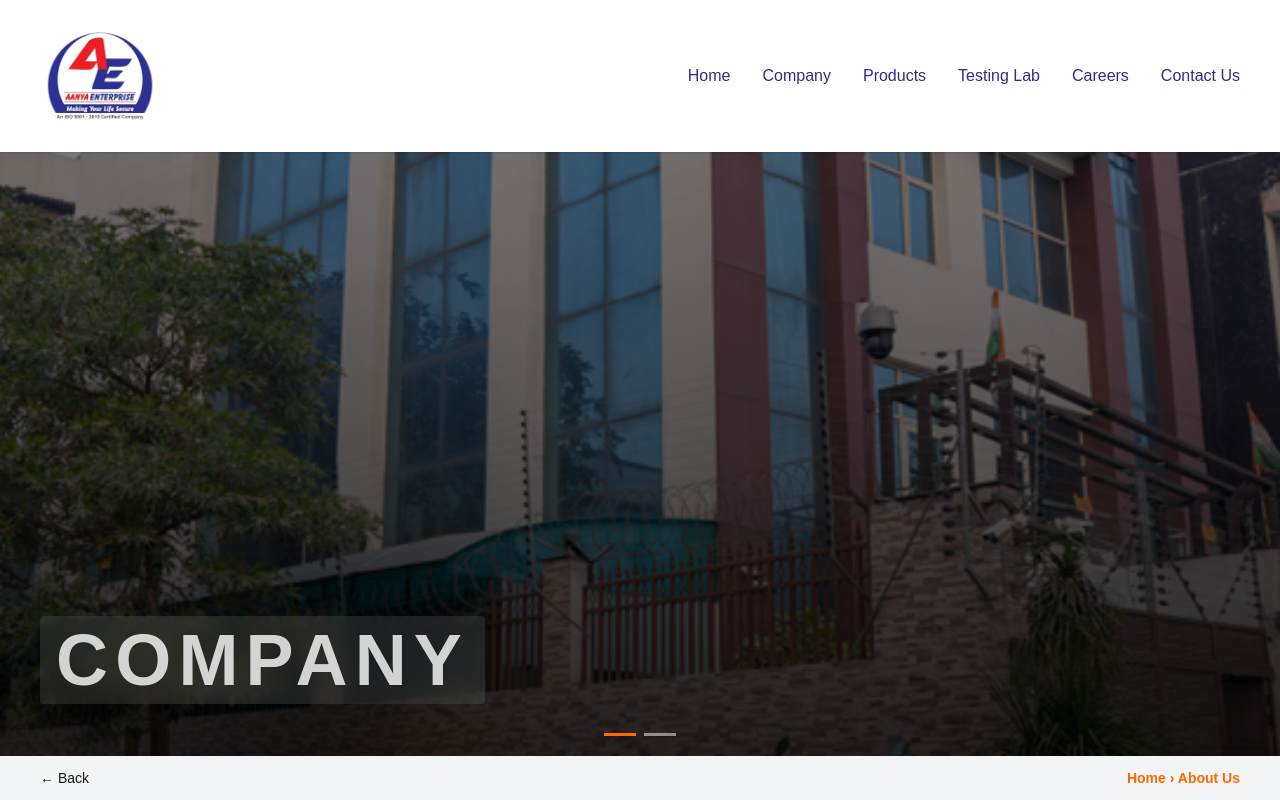
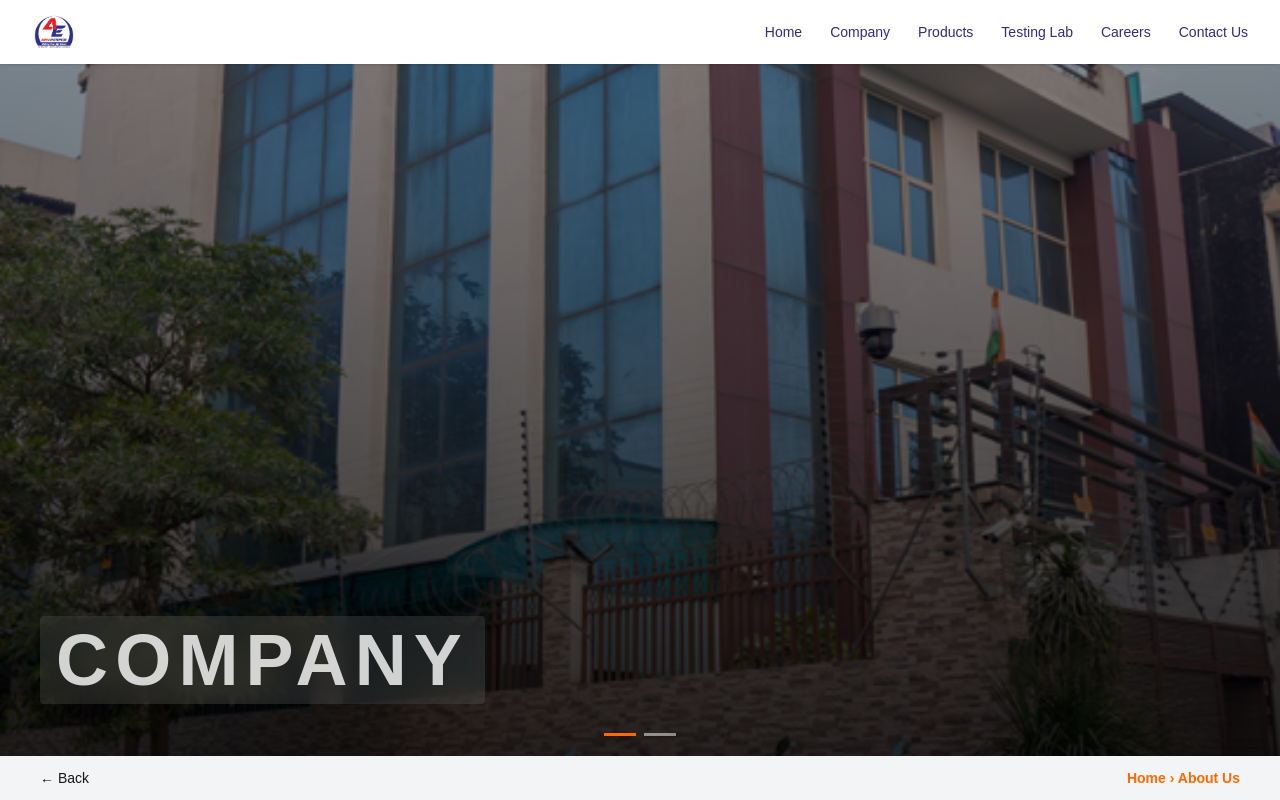
Before and after one commit to anandkumar778/Anya, a Next.js app: page /about/company/about-us in a window 1280 px wide. Shown: the top 800 px of the page. Built offline with nearby package versions, Linux system fonts and the light colour scheme.

Commit message:
Navbar change

```diff
--- a/components/Navbar.tsx
+++ b/components/Navbar.tsx
@@ -2,51 +2,80 @@
 
 import Link from "next/link";
 import Image from "next/image";
-import { useState } from "react";
+import { useEffect, useRef, useState } from "react";
 
 export default function Navbar() {
   const [openMenu, setOpenMenu] = useState<string | null>(null);
   const [mobileOpen, setMobileOpen] = useState(false);
   const [mobileDropdown, setMobileDropdown] = useState<string | null>(null);
 
+  const navRef = useRef<HTMLUListElement | null>(null);
+
+  // desktop outside click
+  useEffect(() => {
+    const handler = (e: MouseEvent) => {
+      if (navRef.current && !navRef.current.contains(e.target as Node)) {
+        setOpenMenu(null);
+      }
+    };
+    document.addEventListener("mousedown", handler);
+    return () => document.removeEventListener("mousedown", handler);
+  }, []);
+
+  // helper → mobile dropdown toggle (only one open)
+  const toggleMobileDropdown = (name: string) => {
+    setMobileDropdown(prev => (prev === name ? null : name));
+  };
+
   return (
     <nav className="fixed top-0 left-0 w-full bg-white shadow-sm z-50">
-      <div className="max-w-7xl mx-auto px-6 md:px-10 py-4 flex items-center justify-between">
+      {/* TOP BAR */}
+      <div className="max-w-7xl mx-auto px-4 md:px-8 h-[64px] flex items-center justify-between">
 
-        {/* Logo */}
+        {/* LOGO */}
         <Link href="/" className="flex items-center">
+          <div className="h-[44px] flex items-center">
             <Image
               src="/logo/ae-logo.png"
               alt="AE Logo"
-            width={120}
-            height={40}
-            className="object-contain"
+              width={160}
+              height={160}
+              className="h-full w-auto object-contain"
               priority
             />
+          </div>
         </Link>
 
-        {/* Mobile Menu Button */}
+        {/* MOBILE BUTTON */}
         <button
-          className="md:hidden text-3xl text-indigo-900 focus:outline-none"
-          onClick={() => setMobileOpen(!mobileOpen)}
+          type="button"
+          className="md:hidden text-2xl text-indigo-900"
+          onClick={() => {
+            setMobileOpen(!mobileOpen);
+            setMobileDropdown(null); // reset dropdowns
+          }}
         >
           ☰
         </button>
 
-        {/* Desktop Menu */}
-        <ul className="hidden md:flex items-center gap-8 text-indigo-900 font-medium">
-
-          <li><Link href="/" className="hover:text-indigo-700">Home</Link></li>
+        {/* DESKTOP MENU */}
+        <ul
+          ref={navRef}
+          className="hidden md:flex items-center gap-7 text-indigo-900 font-medium text-sm"
+        >
+          <li><Link href="/">Home</Link></li>
 
           {/* Company */}
-          <li
-            className="relative"
-            onMouseEnter={() => setOpenMenu("company")}
-            onMouseLeave={() => setOpenMenu(null)}
+          <li className="relative">
+            <button
+              type="button"
+              onClick={() =>
+                setOpenMenu(openMenu === "company" ? null : "company")
+              }
+              className="hover:text-indigo-700"
             >
-            <span className="cursor-pointer hover:text-indigo-700">
               Company
-            </span>
+            </button>
 
             {openMenu === "company" && (
               <Dropdown>
@@ -57,14 +86,16 @@ export default function Navbar() {
           </li>
 
           {/* Products */}
-          <li
-            className="relative"
-            onMouseEnter={() => setOpenMenu("products")}
-            onMouseLeave={() => setOpenMenu(null)}
+          <li className="relative">
+            <button
+              type="button"
+              onClick={() =>
+                setOpenMenu(openMenu === "products" ? null : "products")
+              }
+              className="hover:text-indigo-700"
             >
-            <span className="cursor-pointer hover:text-indigo-700">
               Products
-            </span>
+            </button>
 
             {openMenu === "products" && (
               <Dropdown>
@@ -75,76 +106,131 @@ export default function Navbar() {
             )}
           </li>
 
-          <li><Link href="/testing-lab/overview" className="hover:text-indigo-700">Testing Lab</Link></li>
-          <li><Link href="/careers" className="hover:text-indigo-700">Careers</Link></li>
-          <li><Link href="/contact-us" className="hover:text-indigo-700">Contact Us</Link></li>
+          <li><Link href="/testing-lab/overview">Testing Lab</Link></li>
+          <li><Link href="/careers">Careers</Link></li>
+          <li><Link href="/contact-us">Contact Us</Link></li>
         </ul>
       </div>
 
+
+
+
       {/* MOBILE MENU */}
 {mobileOpen && (
-        <div className="md:hidden bg-white border-t shadow-lg px-6 py-6 space-y-4 text-indigo-900 font-medium">
-
-          <Link href="/" onClick={() => setMobileOpen(false)} className="block">
+  <div
+    className="md:hidden bg-white border-t shadow
+               px-4 py-4 text-sm
+               max-h-[calc(100vh-64px)] overflow-y-auto"
+  >
+    {/* Home */}
+    <Link
+      href="/"
+      className="block py-2 border-b"
+      onClick={() => setMobileOpen(false)}
+    >
       Home
     </Link>
 
-          {/* Mobile Company Dropdown */}
+    {/* Company */}
     <button
-            className="w-full text-left flex justify-between items-center"
-            onClick={() =>
-              setMobileDropdown(mobileDropdown === "company" ? null : "company")
-            }
+      type="button"
+      className="w-full flex justify-between items-center py-2 font-medium"
+      onClick={() => toggleMobileDropdown("company")}
     >
       Company <span>{mobileDropdown === "company" ? "−" : "+"}</span>
     </button>
 
     {mobileDropdown === "company" && (
-            <div className="ml-4 space-y-2 text-sm">
-              <Link href="/about/company/about-us" onClick={() => setMobileOpen(false)}>About Us</Link>
-              <Link href="/company/events" onClick={() => setMobileOpen(false)}>Events</Link>
+      <div className="ml-4 mt-2 space-y-2">
+        <Link
+          href="/about/company/about-us"
+          className="block py-1"
+          onClick={() => setMobileOpen(false)}
+        >
+          About Us
+        </Link>
+        <Link
+          href="/company/events"
+          className="block py-1"
+          onClick={() => setMobileOpen(false)}
+        >
+          Events
+        </Link>
       </div>
     )}
 
-          {/* Mobile Products Dropdown */}
+    {/* Products */}
     <button
-            className="w-full text-left flex justify-between items-center"
-            onClick={() =>
-              setMobileDropdown(mobileDropdown === "products" ? null : "products")
-            }
+      type="button"
+      className="w-full flex justify-between items-center py-2 font-medium"
+      onClick={() => toggleMobileDropdown("products")}
     >
       Products <span>{mobileDropdown === "products" ? "−" : "+"}</span>
     </button>
 
     {mobileDropdown === "products" && (
-            <div className="ml-4 space-y-2 text-sm">
-              <Link href="/products" onClick={() => setMobileOpen(false)}>Night Vision Device</Link>
-              <Link href="/products/thermal" onClick={() => setMobileOpen(false)}>Thermal Device</Link>
-              <Link href="/products/others" onClick={() => setMobileOpen(false)}>Others</Link>
+      <div className="ml-4 mt-2 space-y-2">
+        <Link
+          href="/products"
+          className="block py-1"
+          onClick={() => setMobileOpen(false)}
+        >
+          Night Vision Device
+        </Link>
+        <Link
+          href="/products/thermal"
+          className="block py-1"
+          onClick={() => setMobileOpen(false)}
+        >
+          Thermal Device
+        </Link>
+        <Link
+          href="/products/others"
+          className="block py-1"
+          onClick={() => setMobileOpen(false)}
+        >
+          Others
+        </Link>
       </div>
     )}
 
-          <Link href="/testing-lab/overview" onClick={() => setMobileOpen(false)} className="block">
+    {/* Testing Lab */}
+    <Link
+      href="/testing-lab/overview"
+      className="block py-2 border-t"
+      onClick={() => setMobileOpen(false)}
+    >
       Testing Lab
     </Link>
 
-          <Link href="/careers" onClick={() => setMobileOpen(false)} className="block">
+    {/* Careers */}
+    <Link
+      href="/careers"
+      className="block py-2"
+      onClick={() => setMobileOpen(false)}
+    >
       Careers
     </Link>
 
-          <Link href="/contact-us" onClick={() => setMobileOpen(false)} className="block">
+    {/* Contact Us */}
+    <Link
+      href="/contact-us"
+      className="block py-2"
+      onClick={() => setMobileOpen(false)}
+    >
       Contact Us
     </Link>
   </div>
 )}
+
     </nav>
   );
 }
 
-/* Dropdown Components */
+/* DROPDOWN (DESKTOP) */
 function Dropdown({ children }: { children: React.ReactNode }) {
   return (
-    <div className="absolute top-9 left-0 w-64 bg-white shadow-lg border rounded-md z-50">
+    <div className="absolute top-full mt-2 left-0 w-60 bg-white shadow-lg border rounded-md">
       {children}
     </div>
   );
--- a/components/home/ClientsScrollSection.tsx
+++ b/components/home/ClientsScrollSection.tsx
@@ -52,16 +52,17 @@ export default function ClientsScrollSection() {
               {column1.map((src, i) => (
                 <div
                   key={i}
-                  className="bg-white/90 backdrop-blur rounded-xl shadow-xl p-4 sm:p-6 flex items-center justify-center"
-                >
-                  <Image
-                    src={src}
-                    alt=""
-                    width={120}
-                    height={70}
-                    className="object-contain"
-                  />
-                </div>
+
+
+                 className="relative w-full h-[220px] md:h-[420px]">
+  <Image
+    src={src}
+    alt="Responsive Image"
+    fill
+    className="object-cover"
+  />
+</div>
+
               ))}
             </div>
           </div>
```
Lines whose indentation alone changed are shown as unchanged.
